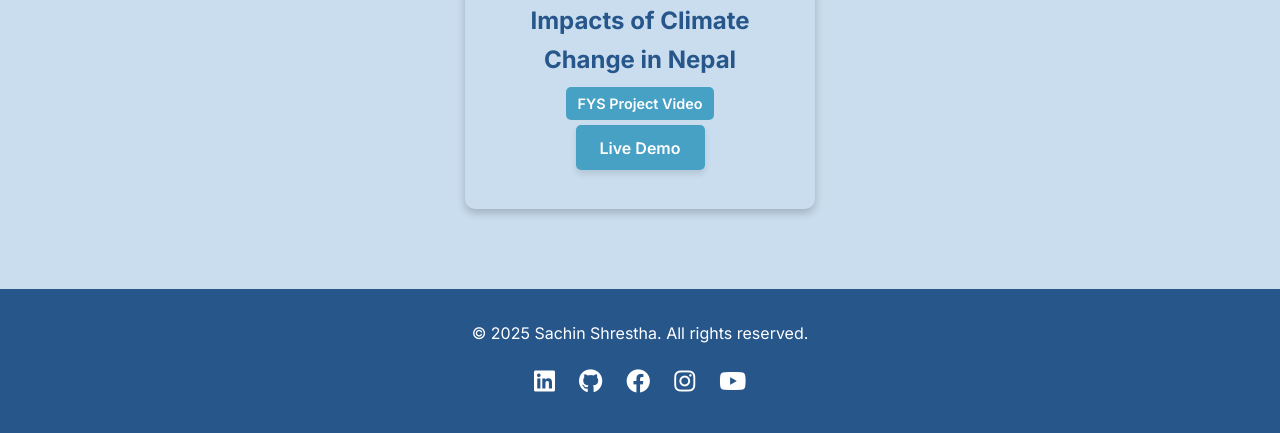
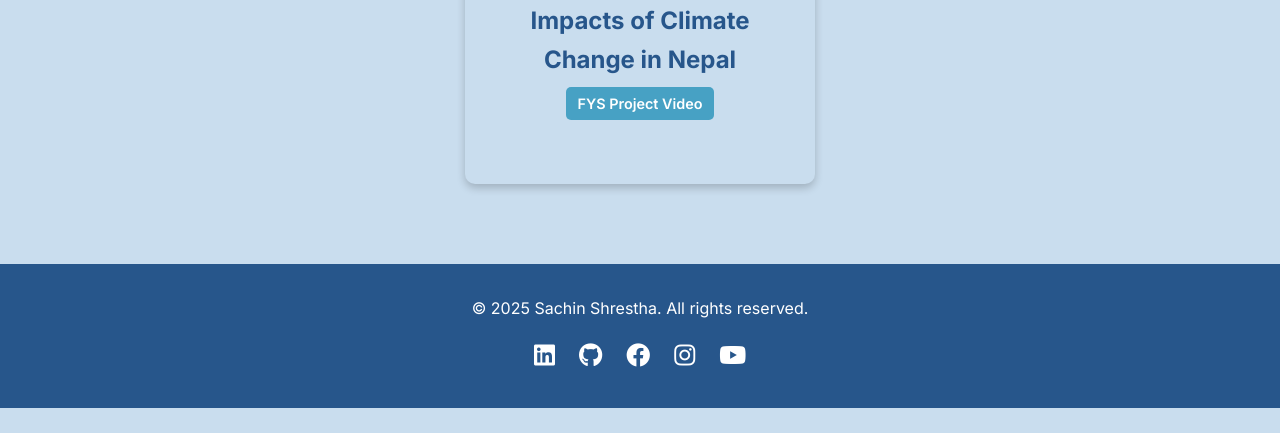
Before and after one commit to shrestha-sachin/personal-website, a plain HTML site: page projects.html in a window 1280 px wide. Shown: the part 862-1295 px from the top of the page. After the commit the page ends 1270 px from the top, so only its background shows below. Drawn offline with Linux system fonts and the light colour scheme.

Commit message:
Update projects.html

```diff
--- a/projects.html
+++ b/projects.html
@@ -87,14 +87,6 @@
               <div class="tech-stack">
                 <span>FYS Project Video</span>
               </div>
-              <div class="project-links">
-                <a
-                  href="https://www.youtube.com/watch?v=59qX-nbr_sg"
-                  target="_blank"
-                  class="btn"
-                  >Live Demo</a
-                >
-              </div>
             </div>
           </div>
         </div>
```
